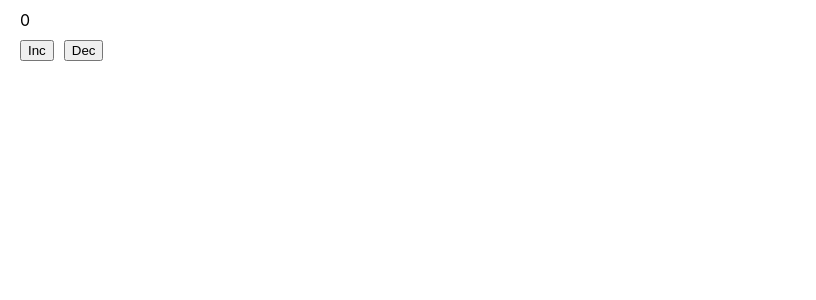
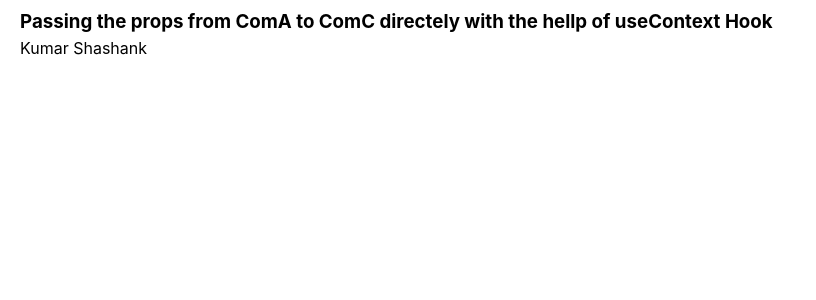
Before and after one commit to 1711shashank/react_hooks, a React (Create React App) app: page / in a window 1280 px wide. Shown: the top 300 px of the page, without its empty margins (0-816 px from the left). Built offline with nearby package versions, Linux system fonts and the light colour scheme.

Commit message:
useContext

```diff
--- a/src/App.js
+++ b/src/App.js
@@ -8,13 +8,14 @@ import UseEffect2 from './component/UseEffect2'
 import UseEffectAPI from './component/UseEffectAPI'
 import UnconrolledFrom from './component/UnconrolledFrom'
 import UseReducer from './component/UseReducer'
+import ComA from './component/useContext/ComA'
 import './App.css'
 
 function App() {
 
   return (
     <div className='App'>
-      <UseReducer/>
+      <ComA/>
     </div>
   )
 }
--- /dev/null
+++ b/src/component/useContext/ComA.js
@@ -0,0 +1,23 @@
+import React, { createContext, useContext } from 'react'
+import ComB from './ComB'
+
+const BioData = createContext();
+
+const ComA = () => {
+    return (
+
+        <BioData.Provider value={"Kumar Shashank"}>
+            <ComB />
+        </BioData.Provider>
+    )
+}
+
+export default ComA
+export { BioData }
+
+
+// useContext
+
+// 1. createContext
+// 2. contextName.Provider
+// 3. useContext
--- /dev/null
+++ b/src/component/useContext/ComB.js
@@ -0,0 +1,8 @@
+import React from 'react'
+import ComC from './ComC'
+
+const ComB = () => {
+    return <ComC />
+}
+
+export default ComB
--- /dev/null
+++ b/src/component/useContext/ComC.js
@@ -0,0 +1,14 @@
+import React, { useContext } from 'react'
+import { BioData } from './ComA'
+
+const ComC = () => {
+    const myName = useContext(BioData);
+    return (
+        <>
+            <h3> Passing the props from ComA to ComC directely with the hellp of useContext Hook</h3>
+            <p> {myName} </p>
+        </>
+    )
+}
+
+export default ComC
```
Also changed, not shown: src/component/UseReducer.js (+6 -7 lines).
